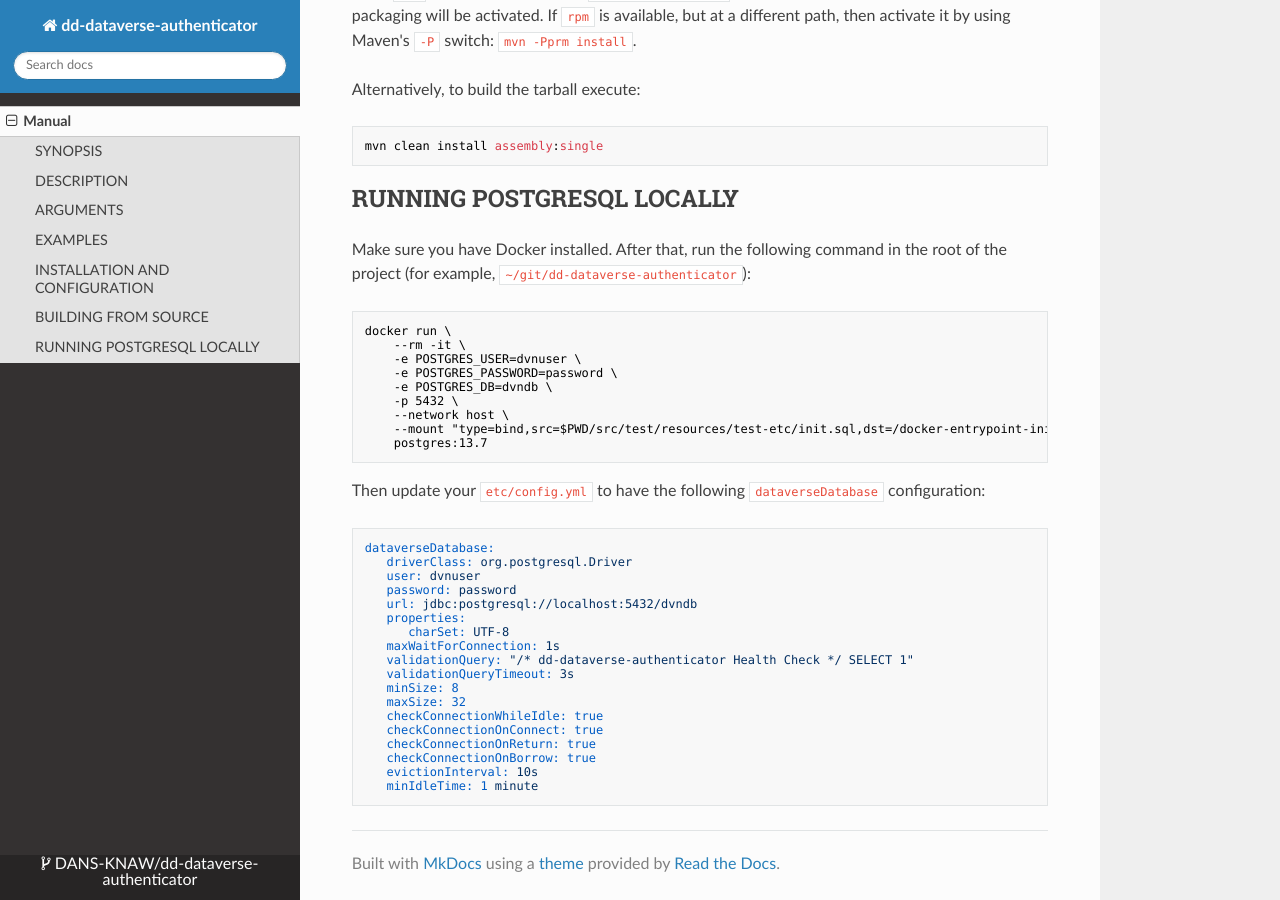
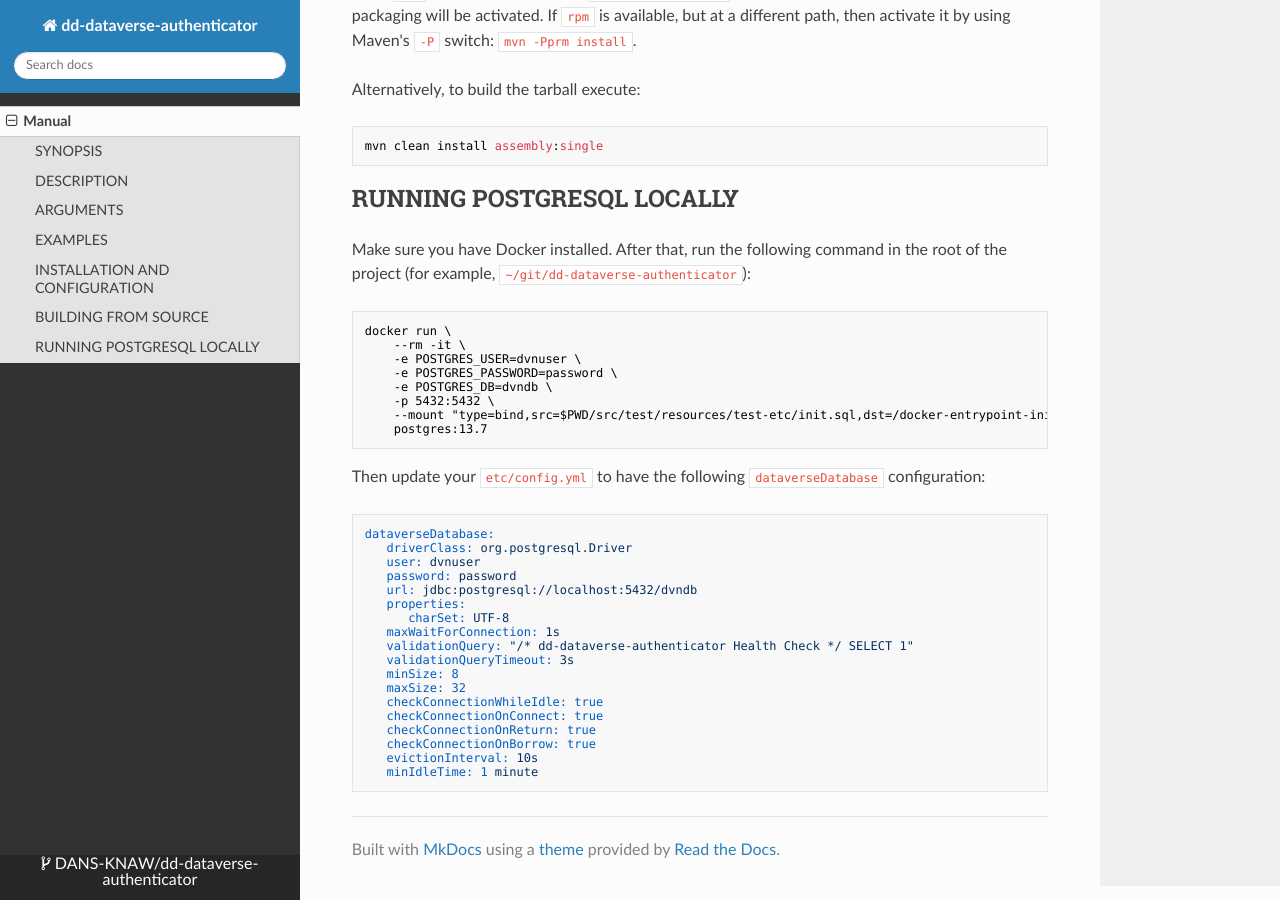
Before and after one commit to DANS-KNAW/dd-dataverse-authenticator, an MkDocs documentation site: the page built from docs/index.md, in a window 1280 px wide and 900 px high, scrolled down 1570 px. Built offline with MkDocs 1.6.1, drawn with Linux system fonts in a browser that asks for light colours; nearby versions of some CDN libraries.

Commit message:
Fix docs

````diff
--- a/docs/index.md
+++ b/docs/index.md
@@ -82,8 +82,7 @@ docker run \
     -e POSTGRES_USER=dvnuser \
     -e POSTGRES_PASSWORD=password \
     -e POSTGRES_DB=dvndb \
-    -p 5432 \
-    --network host \
+    -p 5432:5432 \
     --mount "type=bind,src=$PWD/src/test/resources/test-etc/init.sql,dst=/docker-entrypoint-initdb.d/init.sql" \
     postgres:13.7
 ```
````
